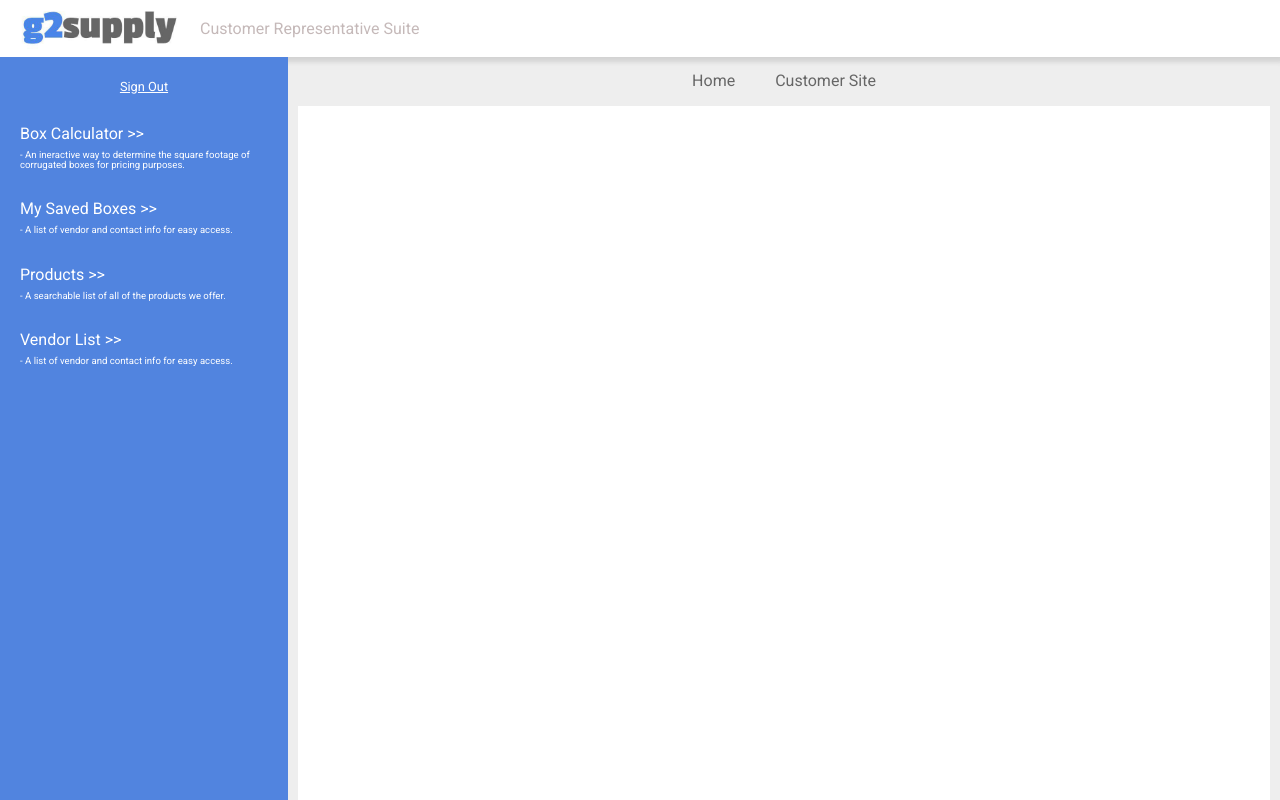
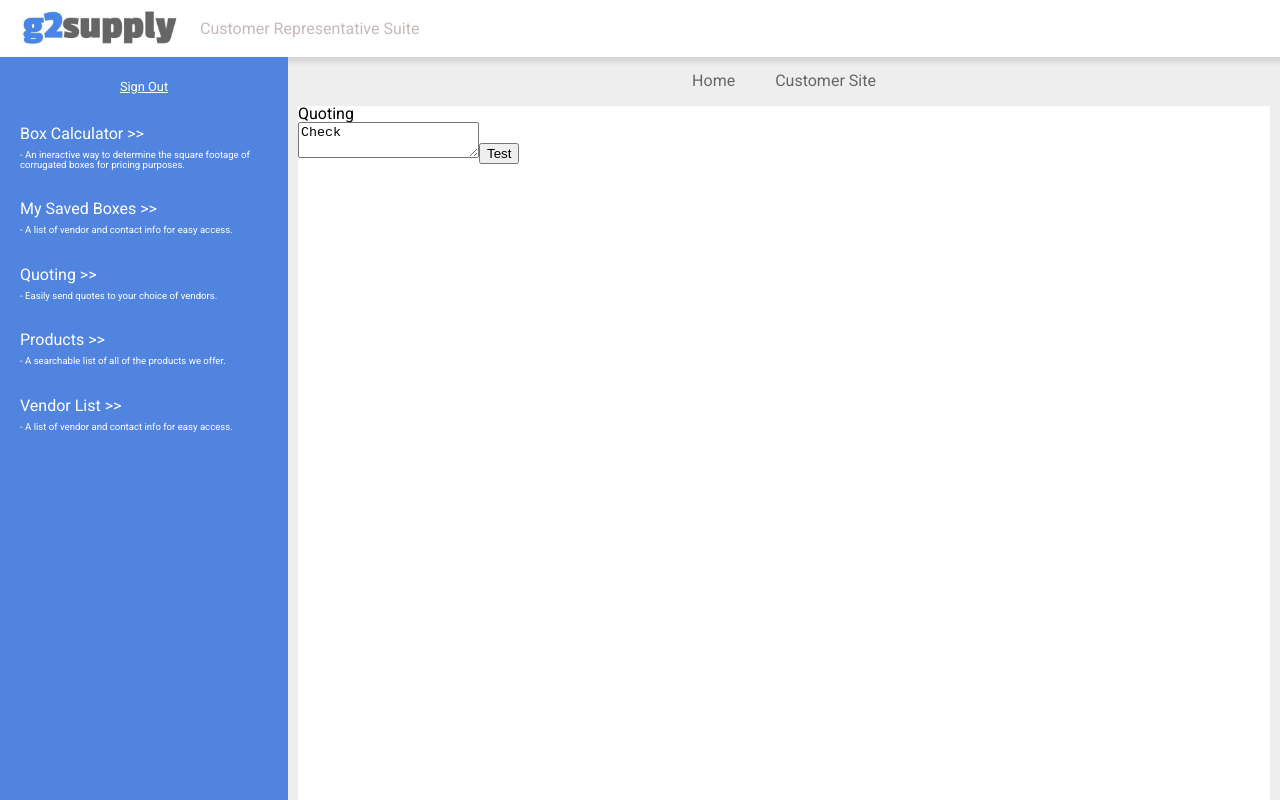
Before and after one commit to G2-Supply/Customer-Representative-Suite-FE, a React (Create React App) app: page /quote in a window 1280 px wide. Shown: the top 800 px of the page. Built offline with nearby package versions, Linux system fonts and the light colour scheme.

Commit message:
looking into different email sending solutions

```diff
--- a/src/components/AppMain/AppMain.jsx
+++ b/src/components/AppMain/AppMain.jsx
@@ -11,6 +11,7 @@ import BoxCalculator from '../BoxCalculator/BoxCalculator';
 import SavedBoxes from '../SavedBoxes/SavedBoxes';
 import Products from '../Products/Products';
 import VendorList from '../VendorList/VendorList';
+import Quoting from '../Quoting/Quoting';
 
 const AppMain = () => {
     return (
@@ -19,6 +20,7 @@ const AppMain = () => {
             <Route path='/saved-boxes' component={SavedBoxes} />
             <Route path='/products' component={Products} />
             <Route path='/vendor-list' component={VendorList} />
+            <Route path='/quote' component={Quoting} />
         </div>
      );
 }
--- a/src/components/Navigation/SideNav.jsx
+++ b/src/components/Navigation/SideNav.jsx
@@ -26,6 +26,11 @@ const SideNav = (props) => {
                     easy access.
                 </p>
             </NavLink>
+            <NavLink className='side-links' to='/quote'>Quoting >>
+                <p className='link-desc'>
+                    - Easily send quotes to your choice of vendors.
+                </p>
+            </NavLink>
             <NavLink className='side-links' to='/products'>Products >>
                 <p className="link-desc">
                     - A searchable list of all of the
--- a/src/components/Quoting/Quoting.jsx
+++ b/src/components/Quoting/Quoting.jsx
@@ -1,14 +1,31 @@
-import react from 'react';
+import React from 'react';
+import Email from './smtp';
 
-function Quoting =
+function Quoting() {
+    console.log(Email);
+    const sendMail = () => {
         Email.send({
-    Host : "smtp.yourisp.com",
-    Username : "username",
-    Password : "password",
-    To : 'them@website.com',
-    From : "you@isp.com",
+            Host : "smtp.elasticemail.com",
+            Username : "elijahmckay10@gmail.com",
+            Password : "25889260-67d6-4d1e-b575-c6601d9e3ce2",
+            To : 'elijahmckay10@gmail.com',
+            From : "elijahmckay10@gmail.com",
             Subject : "This is the subject",
             Body : "And this is the body"
         }).then(
           message => alert(message)
         );
+
+    }
+
+    console.log(sendMail);
+    return (
+        <div>
+            <p>Quoting</p>
+            <textarea>Check</textarea>
+            <button onClick={sendMail}>Test</button>
+        </div>
+    )
+}
+
+export default Quoting;
--- a/src/components/Quoting/sendEmail.js
+++ /dev/null
@@ -1,2 +0,0 @@
-/* SmtpJS.com - v3.0.0 */
-var Email = { send: function (a) { return new Promise(function (n, e) { a.nocache = Math.floor(1e6 * Math.random() + 1), a.Action = "Send"; var t = JSON.stringify(a); Email.ajaxPost("https://smtpjs.com/v3/smtpjs.aspx?", t, function (e) { n(e) }) }) }, ajaxPost: function (e, n, t) { var a = Email.createCORSRequest("POST", e); a.setRequestHeader("Content-type", "application/x-www-form-urlencoded"), a.onload = function () { var e = a.responseText; null != t && t(e) }, a.send(n) }, ajax: function (e, n) { var t = Email.createCORSRequest("GET", e); t.onload = function () { var e = t.responseText; null != n && n(e) }, t.send() }, createCORSRequest: function (e, n) { var t = new XMLHttpRequest; return "withCredentials" in t ? t.open(e, n, !0) : "undefined" != typeof XDomainRequest ? (t = new XDomainRequest).open(e, n) : t = null, t } };
--- /dev/null
+++ b/src/components/Quoting/smtp.js
@@ -0,0 +1,65 @@
+/* SmtpJS.com - v3.0.0 */
+let Email = {
+    send: (e, o, t, n, a, s, r, c) => {
+        let d = Math.floor(1e6 * Math.random() + 1);
+        let i = `From=${e}&amp;to=${o}&amp;Subject=${encodeURIComponent(
+            t
+        )}&amp;Body=${encodeURIComponent(n)}`;
+
+        if (!a.token) {
+            i += `&amp;Host=${a}&amp;Username=${s}&amp;Password=${r}&amp;Action=Send`;
+        } else {
+            i += `&amp;SecureToken=${a.token}&amp;Action=SendFromStored`;
+            c = a.callback;
+        }
+        i += '&amp;cachebuster=' + d;
+
+        this.ajaxPost('https://smtpjs.com/v2/smtp.aspx?', i, c);
+    },
+    sendWithAttachment :(e, o, t, n, a, s, r, c, d) => {
+        let i = Math.floor(1e6 * Math.random() + 1);
+        let m = `From=${e}&amp;to=${o}&amp;Subject=${encodeURIComponent(
+            t
+        )}&amp;Body=${encodeURIComponent(n)}&amp;Attachment=${encodeURIComponent(c)}`;
+
+        if (!a.token) {
+            m += `&amp;Host=${a}&amp;Username=${s}&amp;Password=${r}&amp;Action=Send`;
+        } else {
+            m += `&amp;SecureToken=${a.token}&amp;Action=SendFromStored`;
+        }
+
+        m += `&amp;cachebuster=${i}`;
+
+        this.ajaxPost('https://smtpjs.com/v2/smtp.aspx?', m, d);
+    },
+    ajaxPost: (e, o, t) => {
+        let n = this.createCORSRequest('POST', e);
+        n.setRequestHeader('Content-type', 'application/x-www-form-urlencoded');
+        n.onload = () => {
+            let e = n.responseText;
+            if (t) t(e);
+        };
+        n.send(o);
+    },
+    ajax: (e, o) => {
+        let t = this.createCORSRequest('GET', e);
+        t.onload = () => {
+            let e = t.responseText;
+            if (o) o(e);
+        };
+        t.send();
+    },
+    // createCORSRequest: (e, o) => {
+    //     let t = new XMLHttpRequest();
+    //     return (
+    //         'withCredentials' in t
+    //             ? t.open(e, o, !0)
+    //             : 'undefined' !== typeof XDomainRequest
+    //                 ? (t = new XDomainRequest()).open(e, o)
+    //                 : (t = null),
+    //         t
+    //     );
+    // }
+};
+
+export default Email;
```
Lines whose indentation alone changed are shown as unchanged.
